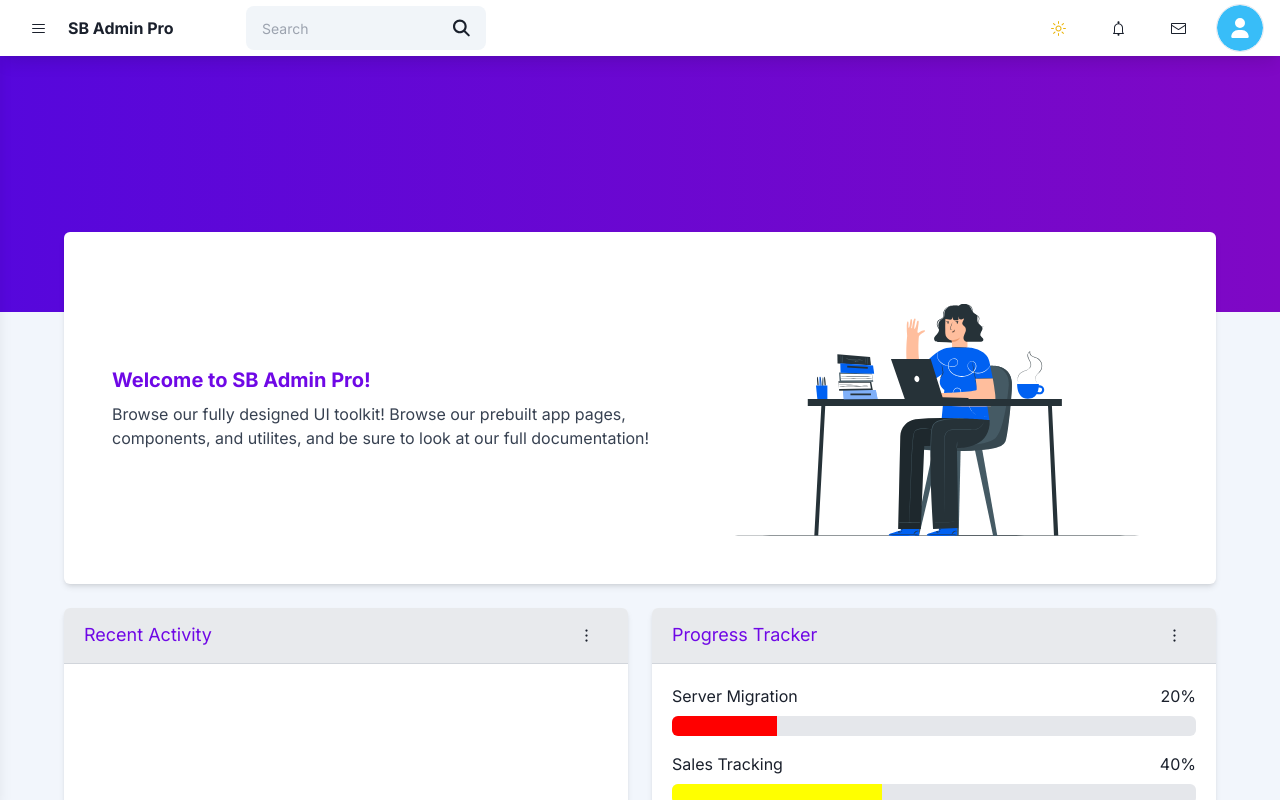
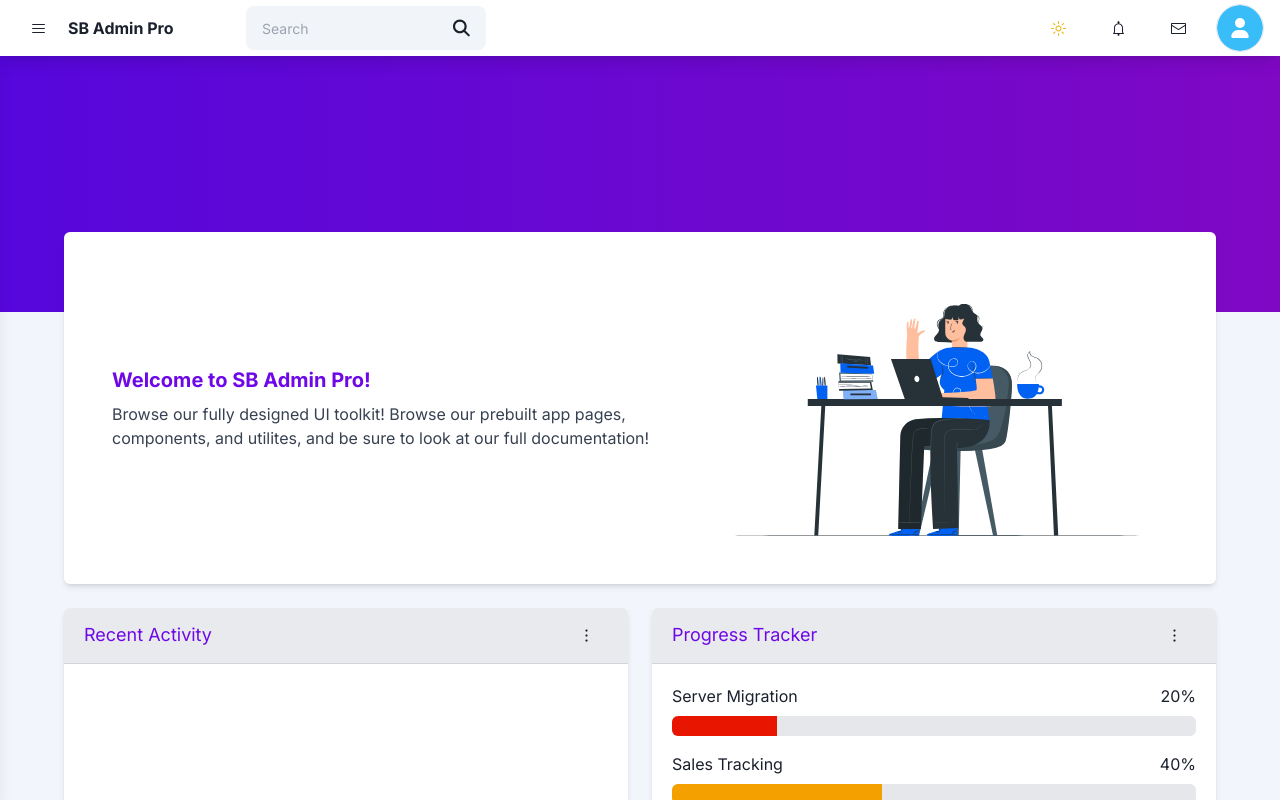
Before and after one commit to 0xe0b69e/psi-proj-2, a Next.js app: page /dashboard in a window 1280 px wide. Built offline with nearby package versions, Linux system fonts and the light colour scheme.

Commit message:
Fixed Matrix breaking on window resize

```diff
--- a/app/(main)/dashboard/_components/dashboard-0.js
+++ b/app/(main)/dashboard/_components/dashboard-0.js
@@ -12,11 +12,11 @@ import Link from "next/link";
 export default function Page ()
 {
   const progress = [
-    { name: "Server Migration", percentage: 20, color: "red" },
-    { name: "Sales Tracking", percentage: 40, color: "yellow" },
-    { name: "Customer Database", percentage: 60, color: "blue" },
-    { name: "Payout Details", percentage: 80, color: "cyan" },
-    { name: "Account Setup", percentage: 100, color: "green" },
+    { name: "Server Migration", percentage: 20, color: "#e81500" },
+    { name: "Sales Tracking", percentage: 40, color: "#f4a100" },
+    { name: "Customer Database", percentage: 60, color: "#0061f2" },
+    { name: "Payout Details", percentage: 80, color: "#00cfd5" },
+    { name: "Account Setup", percentage: 100, color: "#00ac69" },
   ];
 
   return (
@@ -24,7 +24,7 @@ export default function Page ()
       <header
         className="top-0 left-0 right-0 bg-gradient-to-r from-primary to-secondary py-10 h-64 z-0 w-full"
       />
-      <article className="z-10 w-full overflow-x-hidden px-6 xl:px-[5vw] -mt-20 pb-6">
+      <article className="z-10 w-full overflow-x-hidden px-6 xl:px-[5vw] -mt-20 flex flex-col space-y-6 pb-2">
         <div className="relative flex flex-col 2xl+:flex-row 2xl+:space-x-6 max-2xl+:space-y-6 w-full">
           <Card
             className={cn(
@@ -80,6 +80,20 @@ export default function Page ()
             </Card>
           </div>
         </div>
+        <div className="grid grid-cols-2 w-full gap-6">
+          <Card className="w-full bg-blue-600 dark:bg-blue-600">
+
+          </Card>
+          <Card className="w-full bg-yellow-500 dark:bg-yellow-500">
+
+          </Card>
+          <Card className="w-full bg-emerald-500 dark:bg-emerald-500">
+
+          </Card>
+          <Card className="w-full bg-red-600 dark:bg-red-600">
+
+          </Card>
+        </div>
       </article>
     </main>
   );
--- /dev/null
+++ b/app/not-found.js
@@ -0,0 +1,15 @@
+"use client";
+
+import Matrix from "@/components/matrix";
+
+export default function notFound ()
+{
+  return (
+    <>
+      <Matrix />
+      <main className="flex items-center justify-center z-50 text-white">
+        <h1>fsdfsd</h1>
+      </main>
+    </>
+  );
+}
--- a/components/matrix.js
+++ b/components/matrix.js
@@ -1,17 +1,21 @@
+"use client";
+
 import { useEffect, useRef } from "react";
 import { cn } from "@/lib/utils";
 
-export default function Matrix ( { className, ...props } )
-{
-  const canvasRef = useRef( null );
+export default function Matrix({ className, ...props }) {
+  const canvasRef = useRef(null);
 
-  useEffect( () =>
-  {
+  useEffect(() => {
     const canvas = canvasRef.current;
-    const ctx = canvas.getContext( "2d" );
+    const ctx = canvas.getContext("2d");
 
-    canvas.width = window.innerWidth;
-    canvas.height = window.innerHeight;
+    const setCanvasDimensions = () => {
+      canvas.width = window.innerWidth;
+      canvas.height = window.innerHeight;
+    };
+
+    setCanvasDimensions();
 
     const katakana = "アカサタナハマヤラワガザダバパイキシチニヒミリギジヂビピウクスツヌフムユルグズブプエケセテネヘメレゲゼデベペオコソトノホモヨロヲゴゾドボポヴ";
     const latin = "ABCDEFGHIJKLMNOPQRSTUVWXYZ";
@@ -22,32 +26,35 @@ export default function Matrix ( { className, ...props } )
     const fontSize = 16;
     const columns = canvas.width / fontSize;
 
-    const rainDrops = Array.from( { length: columns }, () => 1 );
+    const rainDrops = Array.from({ length: columns }, () => 1);
 
-    const draw = () =>
-    {
+    const draw = () => {
       ctx.fillStyle = "rgba(0,0,0,0.05)";
-      ctx.fillRect( 0, 0, canvas.width, canvas.height );
+      ctx.fillRect(0, 0, canvas.width, canvas.height);
 
       ctx.fillStyle = "#00ff00";
       ctx.font = `${fontSize}px monospace`;
 
-      for ( let i = 0; i < rainDrops.length; i++ )
-      {
-        const text = alphabet.charAt( Math.floor( Math.random() * alphabet.length ) );
-        ctx.fillText( text, i * fontSize, rainDrops[ i ] * fontSize );
+      for (let i = 0; i < rainDrops.length; i++) {
+        const text = alphabet.charAt(Math.floor(Math.random() * alphabet.length));
+        ctx.fillText(text, i * fontSize, rainDrops[i] * fontSize);
 
-        if ( rainDrops[ i ] * fontSize > canvas.height && Math.random() > 0.975 )
-          rainDrops[ i ] = 0;
+        if (rainDrops[i] * fontSize > canvas.height && Math.random() > 0.975)
+          rainDrops[i] = 0;
 
-        rainDrops[ i ]++;
+        rainDrops[i]++;
       }
     };
 
-    const interval = setInterval( draw, 30 );
+    const interval = setInterval(draw, 30);
 
-    return () => clearInterval( interval );
-  }, [] );
+    window.addEventListener('resize', setCanvasDimensions);
+
+    return () => {
+      clearInterval(interval);
+      window.removeEventListener('resize', setCanvasDimensions);
+    };
+  }, []);
 
   return <canvas {...props} ref={canvasRef} id="matrix" className={cn(
     "fixed inset-0 z-0 bg-black w-screen h-screen",
```
